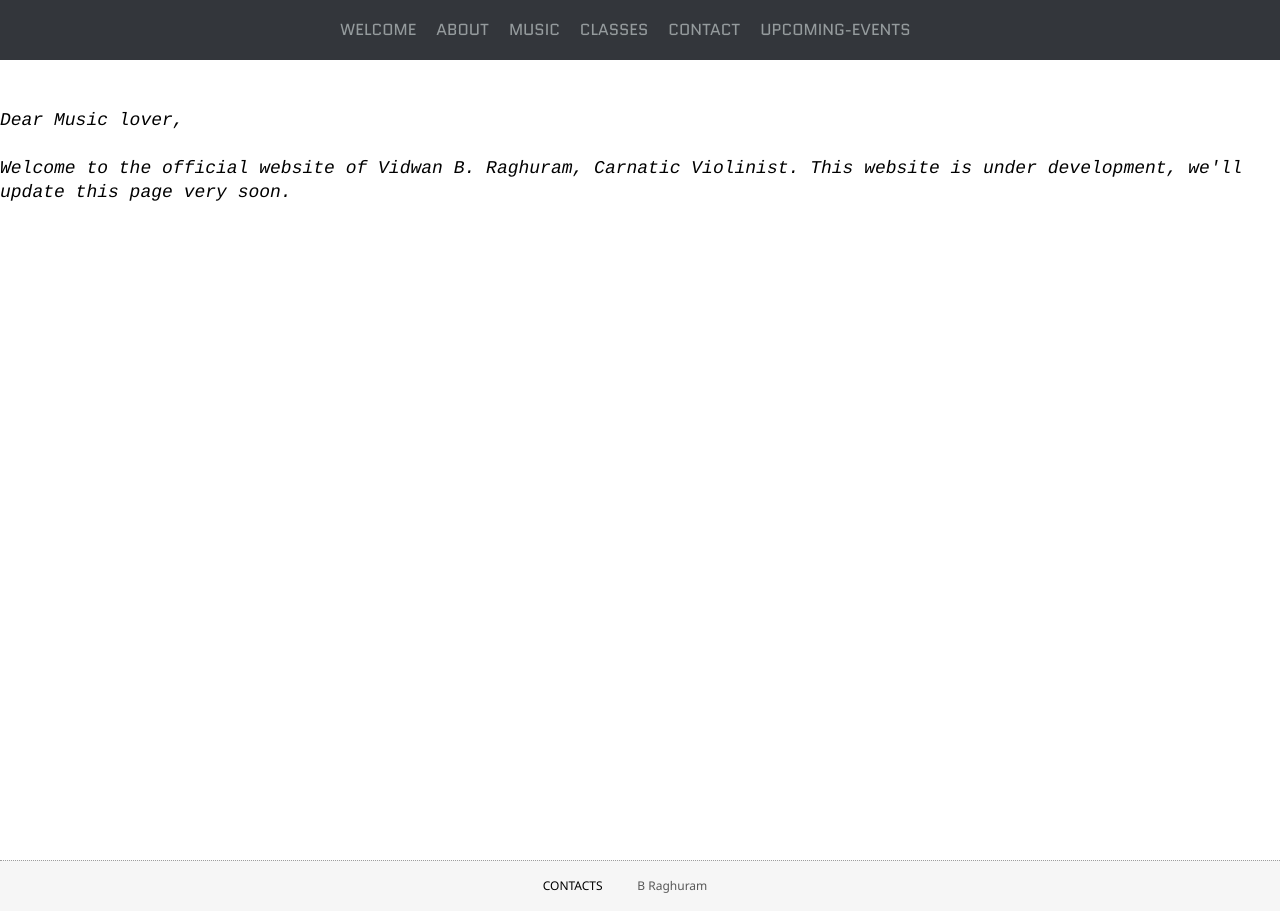
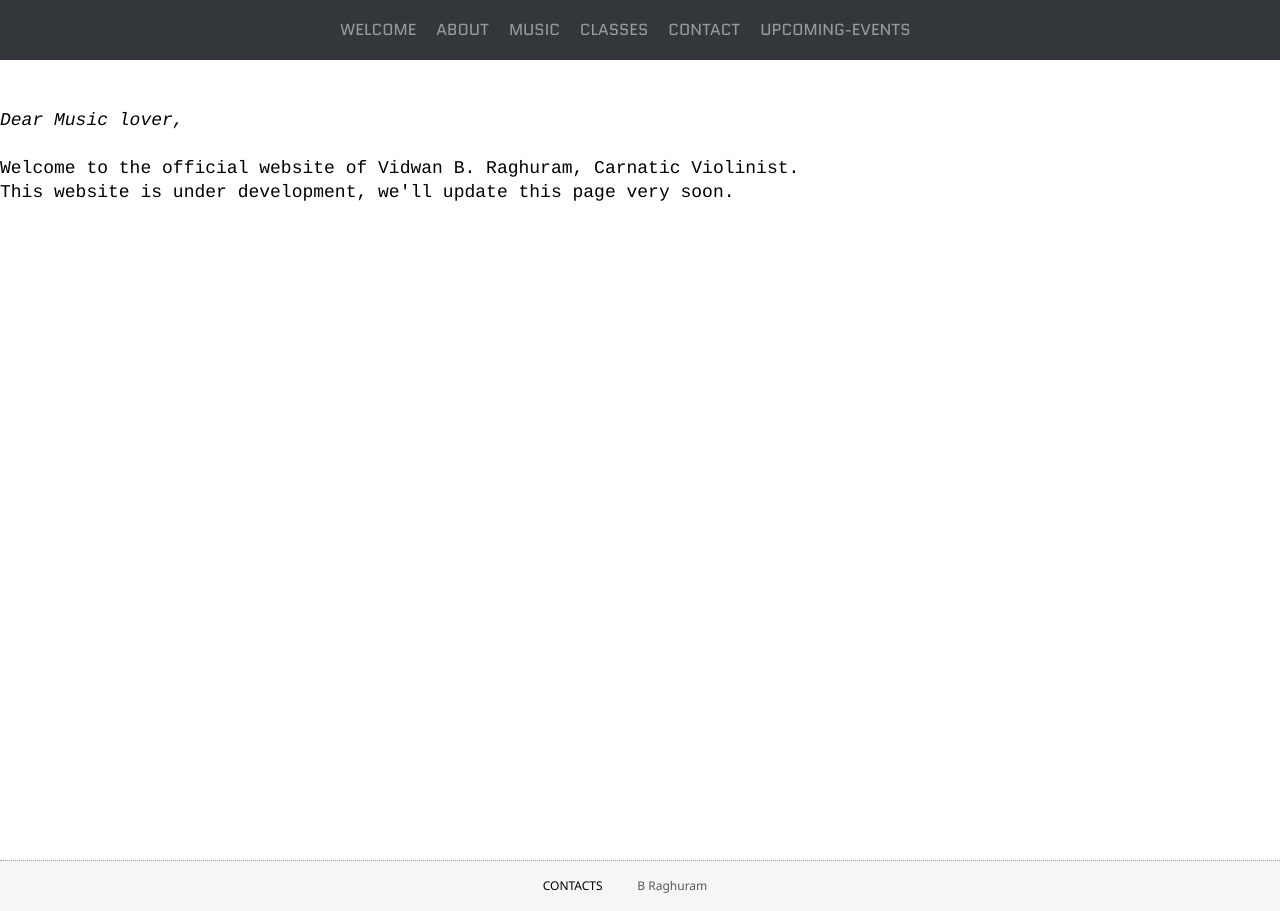
Before and after one commit to braghuram/braghuram.github.io, a plain HTML site: page welcome/index.html in a window 1280 px wide. Drawn offline with Linux system fonts and the light colour scheme.

Commit message:
small variation to welcome msg

```diff
--- a/welcome/index.html
+++ b/welcome/index.html
@@ -71,7 +71,9 @@
 Dear Music lover,
 <br>
 <br>
-Welcome to the official website of Vidwan B. Raghuram, Carnatic Violinist.
+</p>
+<p align="left" style="color:black; font-family:courier">
+Welcome to the official website of Vidwan B. Raghuram, Carnatic Violinist.<br>
 This website is under development, we'll update this page very soon.
 </p>
 </font>
```
